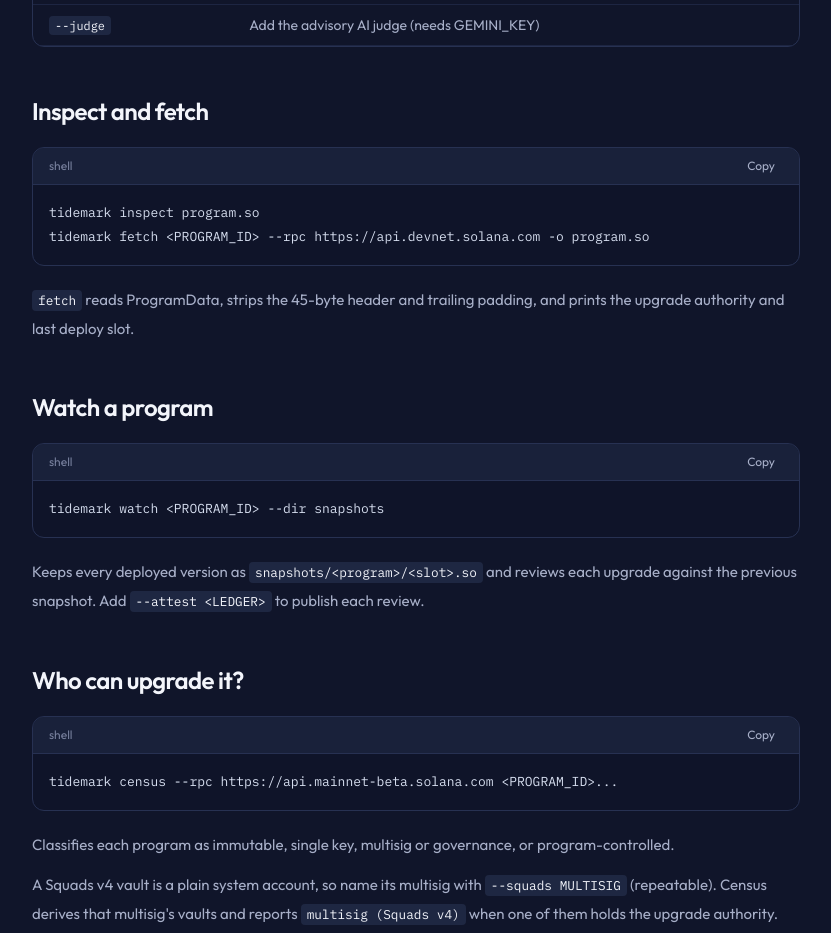
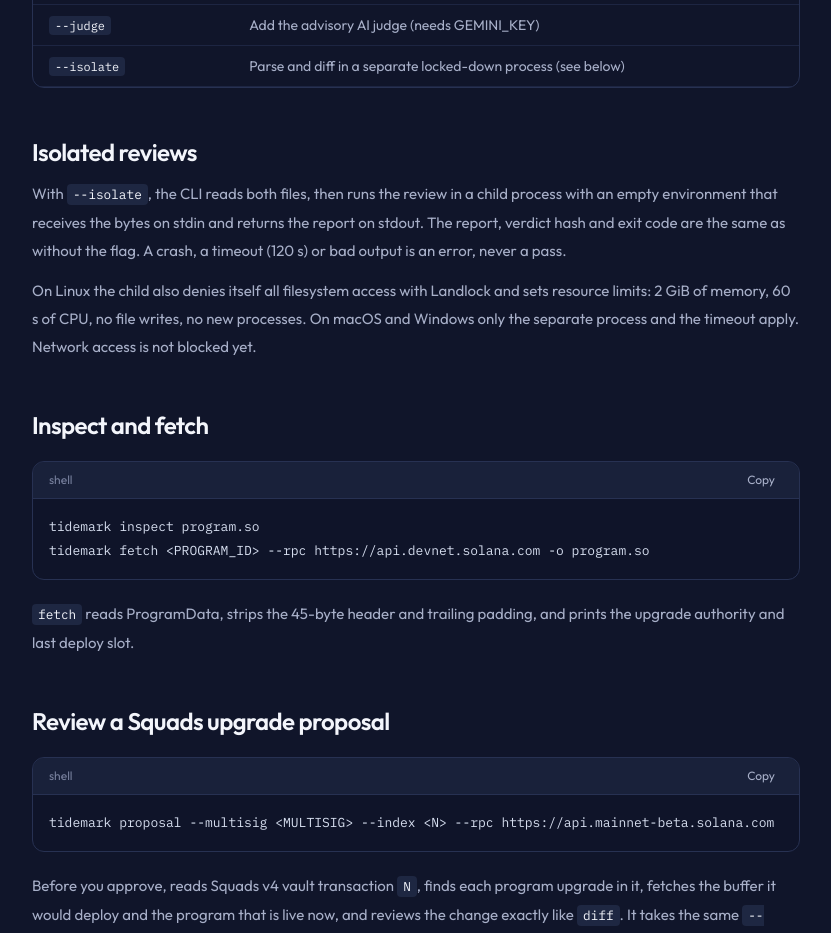
Before and after one commit to IIITManjeet/Tidemark, a Next.js app in the folder web/: page /docs/cli in a window 1280 px wide. Shown: the part 820-1753 px from the top of the page, without its empty margins (324-1155 px from the left). Built offline with nearby package versions, Linux system fonts and the light colour scheme.

Commit message:
docs: proposal review, sandwich scan, isolated runner, squads config

```diff
--- a/web/app/docs/cli/page.tsx
+++ b/web/app/docs/cli/page.tsx
@@ -25,14 +25,36 @@ export default function Page() {
           [<C key="3">--fail-on LEVEL</C>, "Exit 2 at or above info, low, medium, high or critical"],
           [<C key="4">--cache DIR</C>, "Reuse earlier reviews keyed by both hashes and the rules version"],
           [<C key="5">--judge</C>, "Add the advisory AI judge (needs GEMINI_KEY)"],
+          [<C key="6">--isolate</C>, "Parse and diff in a separate locked-down process (see below)"],
         ]}
       />
+
+      <H2 id="isolate">Isolated reviews</H2>
+      <P>
+        With <C>--isolate</C>, the CLI reads both files, then runs the review in a child process with an empty environment
+        that receives the bytes on stdin and returns the report on stdout. The report, verdict hash and exit code are the
+        same as without the flag. A crash, a timeout (120 s) or bad output is an error, never a pass.
+      </P>
+      <P>
+        On Linux the child also denies itself all filesystem access with Landlock and sets resource limits: 2 GiB of
+        memory, 60 s of CPU, no file writes, no new processes. On macOS and Windows only the separate process and the
+        timeout apply. Network access is not blocked yet.
+      </P>
 
       <H2 id="inspect">Inspect and fetch</H2>
       <Code>{`tidemark inspect program.so\ntidemark fetch <PROGRAM_ID> --rpc https://api.devnet.solana.com -o program.so`}</Code>
       <P>
         <C>fetch</C> reads ProgramData, strips the 45-byte header and trailing padding, and prints the upgrade authority and
         last deploy slot.
+      </P>
+
+      <H2 id="proposal">Review a Squads upgrade proposal</H2>
+      <Code>{`tidemark proposal --multisig <MULTISIG> --index <N> --rpc https://api.mainnet-beta.solana.com`}</Code>
+      <P>
+        Before you approve, reads Squads v4 vault transaction <C>N</C>, finds each program upgrade in it, fetches the
+        buffer it would deploy and the program that is live now, and reviews the change exactly like <C>diff</C>. It
+        takes the same <C>--json</C>, <C>--hunks</C> and <C>--fail-on</C> flags and exits 2 at or above the level.
+        Proposals that load accounts through an address lookup table are not read yet.
       </P>
 
       <H2 id="watch">Watch a program</H2>
@@ -47,10 +69,20 @@ export default function Page() {
       <P>Classifies each program as immutable, single key, multisig or governance, or program-controlled.</P>
       <P>
         A Squads v4 vault is a plain system account, so name its multisig with <C>--squads MULTISIG</C> (repeatable).
-        Census derives that multisig&apos;s vaults and reports <C>multisig (Squads v4)</C> when one of them holds the
-        upgrade authority.
+        Census derives that multisig&apos;s vaults and, when one of them holds the upgrade authority, reads the multisig
+        account and reports its threshold, voting members and timelock, for example{" "}
+        <C>multisig (Squads v4, 2 of 3, 1h timelock)</C>.
       </P>
       <Code>{`tidemark census 8f43wqFP4wZ8NLrJgBrGXDrXp92FgxSvM9Ng21GrgPq6 \\\n  --squads 8jGmTqcvXfp8taPTq6u5Tmorbu7pByKGDmy4eYU2xki9`}</Code>
+
+      <H2 id="sandwich">Scan for sandwiches</H2>
+      <Code>{`tidemark sandwich --slot <N> --to <M> --rpc https://api.mainnet-beta.solana.com --json found.json`}</Code>
+      <P>
+        Flags a swap, a same-direction swap by someone else on the same pool, and the first trader swapping back, all in
+        one slot, then prints a Merkle root over the detections. It reads token balance changes, so multi-hop routes and
+        native-SOL legs are missed, and a market maker trading around retail flow can be flagged. Rate-limited slots are
+        retried; a slot that still fails stops the scan rather than leaving a gap in the root.
+      </P>
 
       <H2 id="ledger">Ledger commands</H2>
       <DocTable
```
Also changed, not shown: 1 other file (tests, documents, lock files or other folders).
